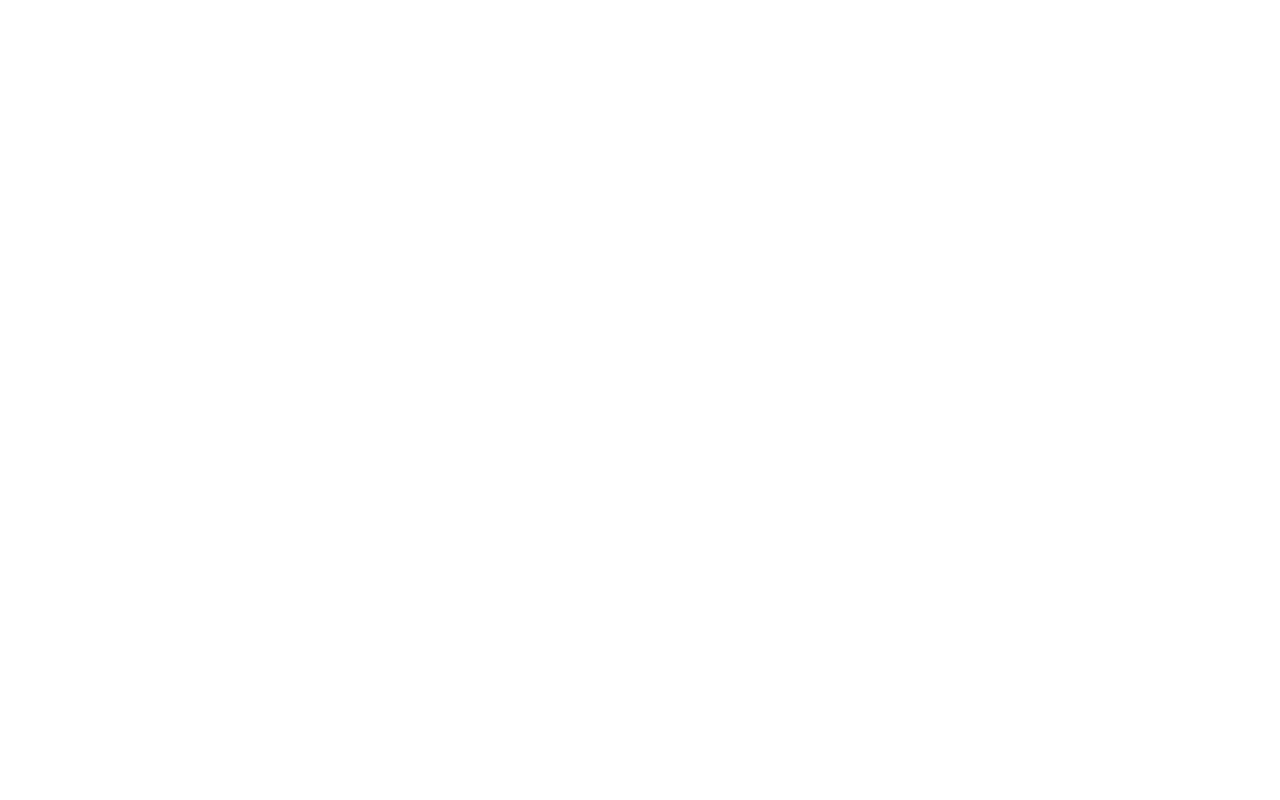
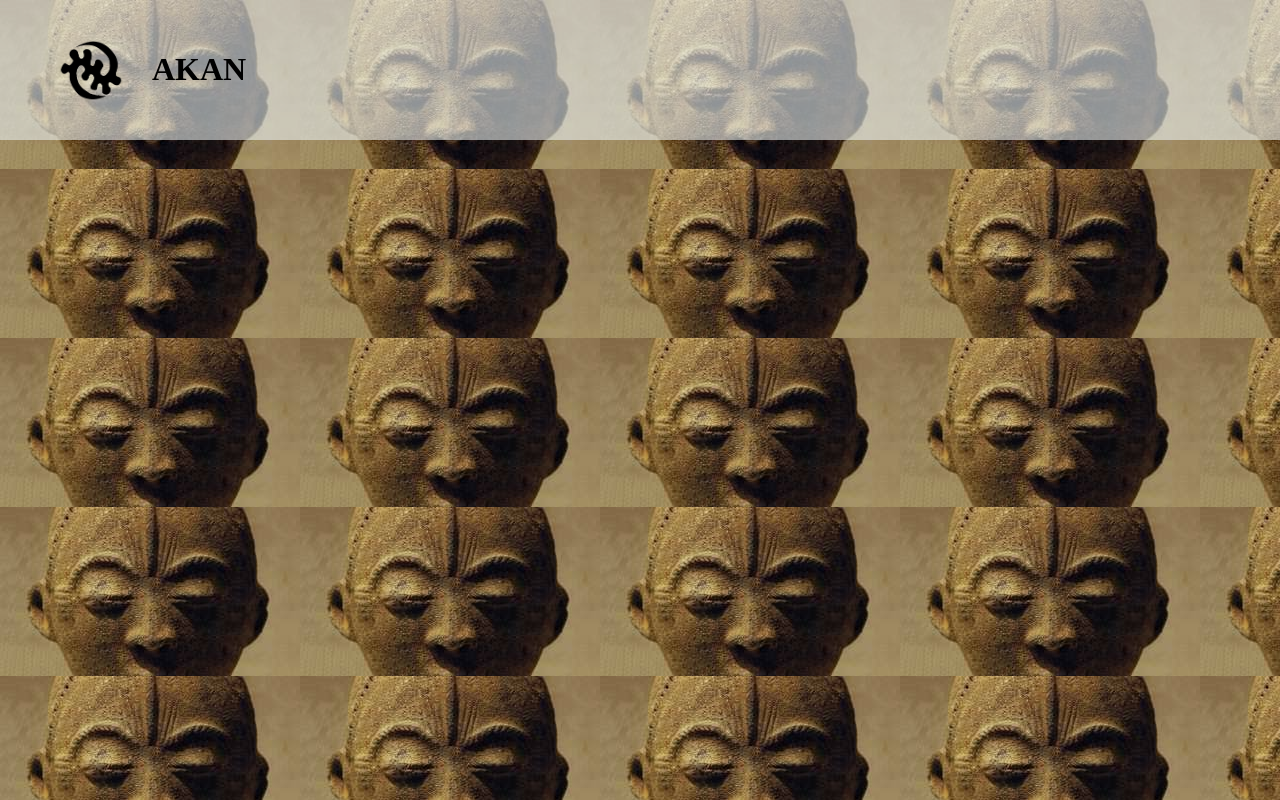
Before and after one commit to Marc-Mwangi/PIP2, a plain HTML site: page index.html in a window 1280 px wide. Drawn offline with Linux system fonts and the light colour scheme.

Commit message:
styling nav and inserting background image on body

```diff
--- a/css/index.css
+++ b/css/index.css
@@ -0,0 +1,12 @@
+body{
+    margin: 0px;
+    background-image: url('../wall1.jpeg');
+}
+.nav img {
+    width: 10%;
+    float: left;
+}
+.nav {
+    background-color: rgba(234,240,240,0.6);
+    padding: 30px;
+}
--- a/index.html
+++ b/index.html
@@ -3,9 +3,13 @@
     <head>
         <meta charset="UTF-8">
         <meta name="viewport" content="width=device-width, initial-sacle=1.0">
-        <link rel="stylesheet" href="css/index.css" type="text/css">
+        <link rel="stylesheet" href="css/index.css" >
+        <title>Akan name generator</title>
     </head>
     <body>
-
+        <div class="nav">
+            <img src="icon.png" alt="traditional Adinkra stamp symbol">
+            <h1>AKAN</h1>
+        </div>
     </body>
 </html>
```
Also changed, not shown: icon.png (added), wall1.jpeg (added), wall2.jpeg (added).
